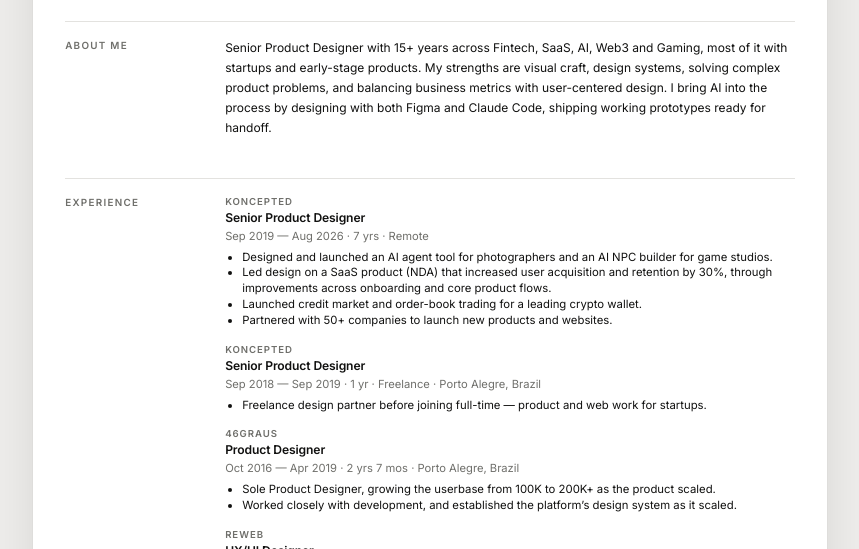
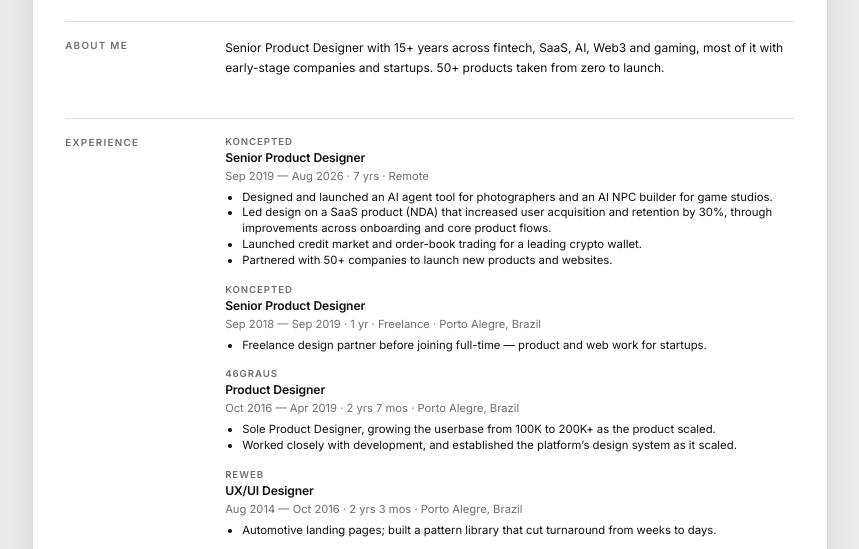
Before and after one commit to GuiKerber/kerber-portfolio, a plain HTML site: page resume/index.html in a window 1280 px wide. Shown: the part 198-747 px from the top of the page, without its empty margins (210-1069 px from the left). Drawn offline with Linux system fonts and the light colour scheme.

Commit message:
Tighten the About me statement across the site
Replaces the strengths list with the outcome: 50+ products taken from zero
to launch. Applied to the homepage headline and the resume lede in both
languages, and both PDFs re-rendered from the updated page so the file a
recruiter downloads matches the page they read.

Co-Authored-By: Claude Opus 5 <noreply@anthropic.com>

```diff
--- a/resume/index.html
+++ b/resume/index.html
@@ -307,11 +307,9 @@
     <section class="row">
       <div class="label" data-pt="Sobre mim">About me</div>
       <div class="col">
-        <p class="lede" data-pt="Product Designer sênior com mais de 15 anos de experiência em Fintech, SaaS, IA, Web3 e Games, a maior parte com startups e produtos em estágio inicial. Meus pontos fortes são craft visual, design systems, resolução de problemas complexos de produto, e o equilíbrio entre métricas de negócio e design centrado no usuário. Trago IA para dentro do processo desenhando com Figma e Claude Code, entregando protótipos funcionais prontos para handoff.">Senior Product Designer with 15+ years across Fintech, SaaS, AI,
-        Web3 and Gaming, most of it with startups and early-stage products. My strengths are visual craft, design
-        systems, solving complex product problems, and balancing business metrics with user-centered design. I bring
-        AI into the process by designing with both Figma and Claude Code, shipping working prototypes ready
-        for handoff.</p>
+        <p class="lede" data-pt="Product Designer sênior com mais de 15 anos em fintech, SaaS, IA, Web3 e games, a maior parte com empresas em estágio inicial e startups. Mais de 50 produtos levados do zero ao lançamento.">Senior Product Designer with 15+ years across fintech, SaaS, AI,
+        Web3 and gaming, most of it with early-stage companies and startups. 50+ products taken from zero
+        to launch.</p>
       </div>
     </section>
 
```
Also changed, not shown: index.html (+2 -2 lines), 2 other files.
